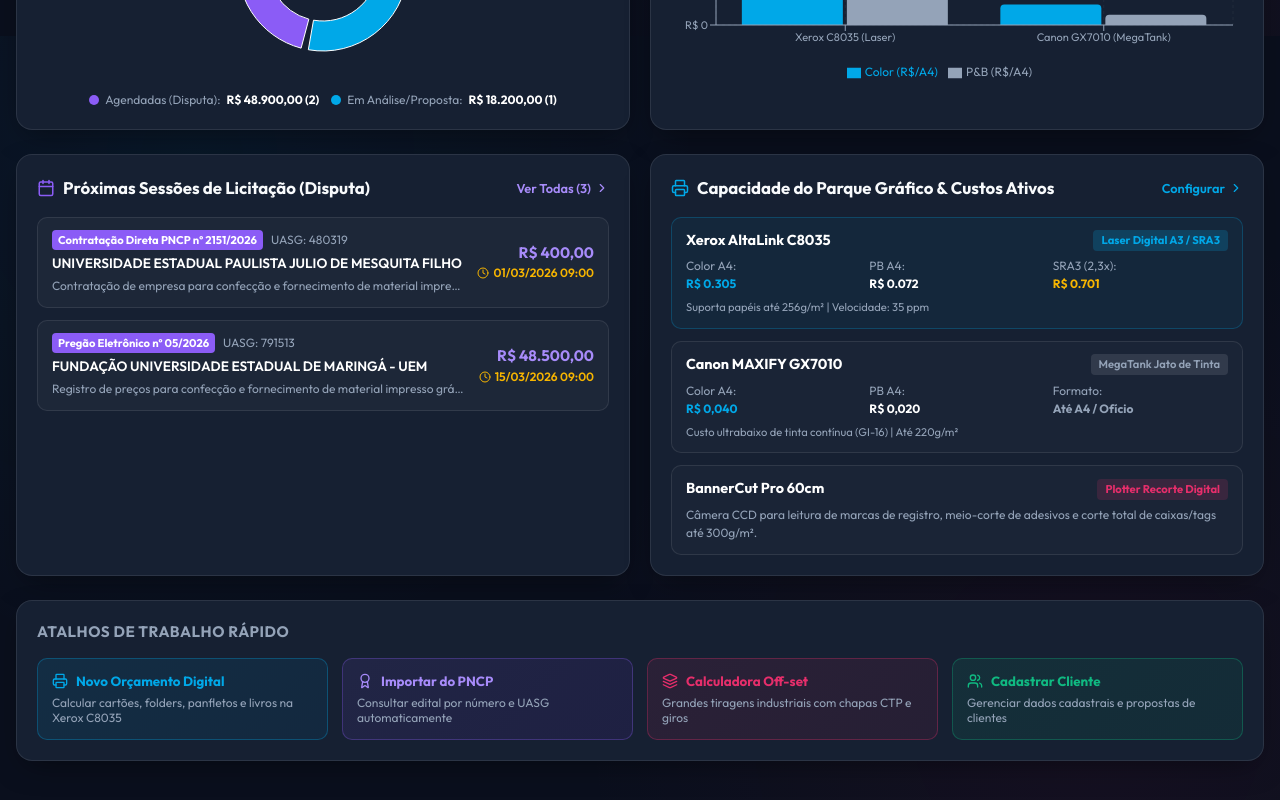
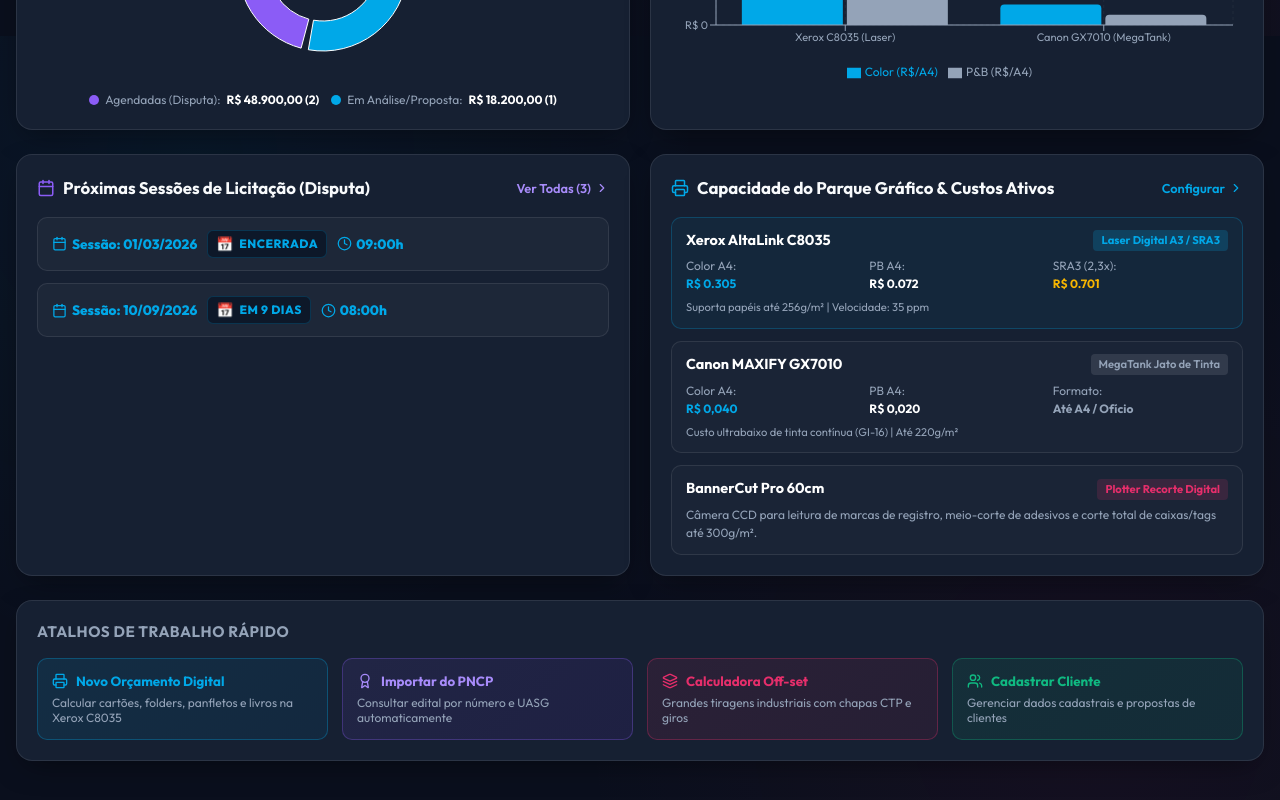
Before and after one commit to Jeferson-Bureau/JetaFlow_Calculadora, a React (Vite) app: page / in a window 1280 px wide. Shown: the part 764-1564 px from the top of the page. Built offline with nearby package versions, Linux system fonts and the light colour scheme.

Commit message:
feat: implement main application entry point with integrated calculator, data management, and state persistence systems

```diff
--- a/src/App.jsx
+++ b/src/App.jsx
@@ -171,8 +171,10 @@
     const saved = localStorage.getItem('jetaflow_biddings_v2');
     if (saved) {
       try {
-        const parsed = JSON.parse(saved);
-        if (Array.isArray(parsed)) return parsed;
+        let parsed = JSON.parse(saved);
+        if (Array.isArray(parsed) && parsed.length > 0) {
+          return parsed;
+        }
       } catch (e) {
         console.error(e);
       }
--- a/src/components/DashboardOverview.jsx
+++ b/src/components/DashboardOverview.jsx
@@ -162,7 +162,7 @@
     <div style={{ display: 'flex', flexDirection: 'column', gap: '24px' }}>
 
       {/* Banner de Boas-Vindas / Hero do Dashboard */}
-      <div className="glass-card" style={{
+      <div className="glass-card animate-fade-in" style={{
         padding: '24px',
         background: 'linear-gradient(135deg, rgba(23, 53, 91, 0.85) 0%, rgba(13, 21, 37, 0.95) 100%)',
         border: '1px solid rgba(0, 168, 232, 0.3)',
@@ -227,7 +227,7 @@
       <div style={{ display: 'grid', gridTemplateColumns: 'repeat(auto-fit, minmax(240px, 1fr))', gap: '16px' }}>
 
         {/* KPI 1: Licitações em Disputa / Agendadas */}
-        <div className="glass-card" style={{ padding: '20px', cursor: 'pointer', transition: 'transform 0.2s ease' }} onClick={() => setActiveTab('biddings')}>
+        <div className="glass-card hover-scale animate-fade-in" style={{ padding: '20px', cursor: 'pointer', transition: 'transform 0.2s ease', animationDelay: '0.1s' }} onClick={() => setActiveTab('biddings')}>
           <div style={{ display: 'flex', justifyContent: 'space-between', alignItems: 'flex-start' }}>
             <div>
               <span style={{ fontSize: '0.75rem', fontWeight: 700, color: '#a78bfa', textTransform: 'uppercase' }}>
@@ -248,7 +248,7 @@
         </div>
 
         {/* KPI 2: Total Licitações no Pipeline */}
-        <div className="glass-card" style={{ padding: '20px', cursor: 'pointer' }} onClick={() => setActiveTab('biddings')}>
+        <div className="glass-card hover-scale animate-fade-in" style={{ padding: '20px', cursor: 'pointer', animationDelay: '0.2s' }} onClick={() => setActiveTab('biddings')}>
           <div style={{ display: 'flex', justifyContent: 'space-between', alignItems: 'flex-start' }}>
             <div>
               <span style={{ fontSize: '0.75rem', fontWeight: 700, color: 'var(--brand-cyan)', textTransform: 'uppercase' }}>
@@ -269,7 +269,7 @@
         </div>
 
         {/* KPI 3: Clientes Cadastrados (CRM) */}
-        <div className="glass-card" style={{ padding: '20px', cursor: 'pointer' }} onClick={() => setActiveTab('clients')}>
+        <div className="glass-card hover-scale animate-fade-in" style={{ padding: '20px', cursor: 'pointer', animationDelay: '0.3s' }} onClick={() => setActiveTab('clients')}>
           <div style={{ display: 'flex', justifyContent: 'space-between', alignItems: 'flex-start' }}>
             <div>
               <span style={{ fontSize: '0.75rem', fontWeight: 700, color: 'var(--success)', textTransform: 'uppercase' }}>
@@ -290,7 +290,7 @@
         </div>
 
         {/* KPI 4: Fornecedores & Catálogo de Papéis */}
-        <div className="glass-card" style={{ padding: '20px', cursor: 'pointer' }} onClick={() => setActiveTab('suppliers')}>
+        <div className="glass-card hover-scale animate-fade-in" style={{ padding: '20px', cursor: 'pointer', animationDelay: '0.4s' }} onClick={() => setActiveTab('suppliers')}>
           <div style={{ display: 'flex', justifyContent: 'space-between', alignItems: 'flex-start' }}>
             <div>
               <span style={{ fontSize: '0.75rem', fontWeight: 700, color: 'var(--brand-yellow)', textTransform: 'uppercase' }}>
@@ -316,7 +316,7 @@
       <div style={{ display: 'grid', gridTemplateColumns: 'repeat(auto-fit, minmax(360px, 1fr))', gap: '20px' }}>
 
         {/* Gráfico 1: Pipeline de Licitações por Estágio (Rosca/Pie) */}
-        <div className="glass-card" style={{ padding: '20px', display: 'flex', flexDirection: 'column' }}>
+        <div className="glass-card animate-fade-in hover-scale" style={{ padding: '20px', display: 'flex', flexDirection: 'column', animationDelay: '0.5s' }}>
           <div style={{ display: 'flex', alignItems: 'center', justifyContent: 'space-between', marginBottom: '12px' }}>
             <h3 style={{ fontSize: '1.05rem', fontWeight: 700, margin: 0, display: 'flex', alignItems: 'center', gap: '8px' }}>
               <PieIcon size={18} color="#8b5cf6" />
@@ -359,7 +359,7 @@
         </div>
 
         {/* Gráfico 2: Comparativo Custo de Impressão por Máquina (Bar) */}
-        <div className="glass-card" style={{ padding: '20px', display: 'flex', flexDirection: 'column' }}>
+        <div className="glass-card animate-fade-in hover-scale" style={{ padding: '20px', display: 'flex', flexDirection: 'column', animationDelay: '0.6s' }}>
           <div style={{ display: 'flex', alignItems: 'center', justifyContent: 'space-between', marginBottom: '12px' }}>
             <h3 style={{ fontSize: '1.05rem', fontWeight: 700, margin: 0, display: 'flex', alignItems: 'center', gap: '8px' }}>
               <BarChart2 size={18} color="var(--brand-cyan)" />
@@ -390,7 +390,7 @@
       <div style={{ display: 'grid', gridTemplateColumns: 'repeat(auto-fit, minmax(360px, 1fr))', gap: '20px' }}>
 
         {/* Lado Esquerdo: Agenda de Licitações Críticas */}
-        <div className="glass-card" style={{ padding: '20px' }}>
+        <div className="glass-card animate-fade-in" style={{ padding: '20px', animationDelay: '0.7s' }}>
           <div style={{ display: 'flex', alignItems: 'center', justifyContent: 'space-between', marginBottom: '16px' }}>
             <h3 style={{ fontSize: '1.05rem', fontWeight: 700, margin: 0, display: 'flex', alignItems: 'center', gap: '8px' }}>
               <Calendar size={18} color="#8b5cf6" />
@@ -422,6 +422,20 @@
             <div style={{ display: 'flex', flexDirection: 'column', gap: '12px' }}>
               {biddingStats.proximas.map((lic) => {
                 const isUrgent = lic.sessionDate === new Date().toISOString().split('T')[0];
+                const daysLeft = lic.sessionDate ? (() => {
+                  const targetDate = new Date(lic.sessionDate + 'T00:00:00');
+                  const today = new Date();
+                  today.setHours(0, 0, 0, 0);
+                  const diffTime = targetDate - today;
+                  return Math.ceil(diffTime / (1000 * 60 * 60 * 24));
+                })() : null;
+
+                const daysBadgeText = daysLeft === null ? '' :
+                                      daysLeft < 0 ? 'ENCERRADA' :
+                                      daysLeft === 0 ? 'HOJE' :
+                                      daysLeft === 1 ? 'AMANHÃ' :
+                                      `EM ${daysLeft} DIAS`;
+
                 return (
                   <div
                     key={lic.id}
@@ -432,42 +446,36 @@
                       padding: '12px 14px',
                       display: 'flex',
                       alignItems: 'center',
-                      justifyContent: 'space-between',
-                      gap: '12px'
+                      gap: '10px',
+                      fontSize: '0.85rem',
+                      fontWeight: 800,
+                      color: 'var(--brand-cyan)',
+                      flexWrap: 'wrap'
                     }}
                   >
-                    <div style={{ display: 'flex', flexDirection: 'column', gap: '3px', flex: 1, minWidth: 0 }}>
-                      <div style={{ display: 'flex', alignItems: 'center', gap: '8px' }}>
-                        <span style={{
-                          background: '#8b5cf6',
-                          color: '#ffffff',
-                          fontSize: '0.7rem',
-                          fontWeight: 700,
-                          padding: '2px 6px',
-                          borderRadius: '4px'
-                        }}>
-                          {lic.biddingNumber || lic.code}
-                        </span>
-                        <span style={{ fontSize: '0.75rem', color: 'var(--text-muted)' }}>
-                          UASG: {lic.uasg || 'S/N'}
-                        </span>
-                      </div>
-                      <div style={{ fontSize: '0.85rem', fontWeight: 600, color: '#ffffff', whiteSpace: 'nowrap', overflow: 'hidden', textOverflow: 'ellipsis' }}>
-                        {lic.agency}
-                      </div>
-                      <div style={{ fontSize: '0.75rem', color: 'var(--text-muted)', whiteSpace: 'nowrap', overflow: 'hidden', textOverflow: 'ellipsis' }}>
-                        {lic.objectDescription}
-                      </div>
+                    <div style={{ display: 'flex', alignItems: 'center', gap: '5px' }}>
+                      <Calendar size={15} color="var(--brand-cyan)" />
+                      Sessão: {lic.sessionDate ? lic.sessionDate.split('-').reverse().join('/') : '--/--/----'}
                     </div>
 
-                    <div style={{ textAlign: 'right', flexShrink: 0 }}>
-                      <div style={{ fontSize: '0.95rem', fontWeight: 700, color: '#a78bfa' }}>
-                        {formatCurrency(lic.totalValue)}
+                    {daysBadgeText && (
+                      <div style={{
+                        background: '#0d1829',
+                        padding: '3px 8px',
+                        borderRadius: '6px',
+                        display: 'flex',
+                        alignItems: 'center',
+                        gap: '6px',
+                        border: '1px solid rgba(0, 168, 232, 0.2)'
+                      }}>
+                        <span>📅</span>
+                        <span style={{ fontSize: '0.75rem', letterSpacing: '0.5px' }}>{daysBadgeText}</span>
                       </div>
-                      <div style={{ fontSize: '0.75rem', color: isUrgent ? 'var(--danger)' : 'var(--brand-yellow)', fontWeight: 600, display: 'flex', alignItems: 'center', justifyContent: 'flex-end', gap: '4px' }}>
-                        <Clock size={12} />
-                        {lic.sessionDate ? lic.sessionDate.split('-').reverse().join('/') : '--/--/----'} {lic.sessionTime || '09:00'}
-                      </div>
+                    )}
+
+                    <div style={{ display: 'flex', alignItems: 'center', gap: '4px' }}>
+                      <Clock size={15} color="var(--brand-cyan)" />
+                      {lic.sessionTime || '09:00'}h
                     </div>
                   </div>
                 );
@@ -477,7 +485,7 @@
         </div>
 
         {/* Lado Direito: Parque de Máquinas & Tarifas de Produção */}
-        <div className="glass-card" style={{ padding: '20px' }}>
+        <div className="glass-card animate-fade-in" style={{ padding: '20px', animationDelay: '0.8s' }}>
           <div style={{ display: 'flex', alignItems: 'center', justifyContent: 'space-between', marginBottom: '16px' }}>
             <h3 style={{ fontSize: '1.05rem', fontWeight: 700, margin: 0, display: 'flex', alignItems: 'center', gap: '8px' }}>
               <Printer size={18} color="var(--brand-cyan)" />
@@ -576,7 +584,7 @@
       </div>
 
       {/* Acesso Rápido às Rotinas da Gráfica */}
-      <div className="glass-card" style={{ padding: '20px' }}>
+      <div className="glass-card animate-fade-in" style={{ padding: '20px', animationDelay: '0.9s' }}>
         <h4 style={{ fontSize: '0.95rem', fontWeight: 700, marginBottom: '14px', color: 'var(--text-muted)', textTransform: 'uppercase', letterSpacing: '0.5px' }}>
           Atalhos de Trabalho Rápido
         </h4>
@@ -594,8 +602,12 @@
               cursor: 'pointer',
               display: 'flex',
               flexDirection: 'column',
-              gap: '6px'
+              gap: '6px',
+              transition: 'all 0.2s ease',
+              transform: 'scale(1)',
             }}
+            onMouseEnter={(e) => { e.currentTarget.style.transform = 'scale(1.05)'; e.currentTarget.style.boxShadow = '0 10px 20px -5px rgba(0, 168, 232, 0.3)'; }}
+            onMouseLeave={(e) => { e.currentTarget.style.transform = 'scale(1)'; e.currentTarget.style.boxShadow = 'none'; }}
           >
             <div style={{ display: 'flex', alignItems: 'center', gap: '8px', fontWeight: 700, color: 'var(--brand-cyan)' }}>
               <Printer size={16} /> Novo Orçamento Digital
--- a/src/data/initialData.js
+++ b/src/data/initialData.js
@@ -522,8 +522,8 @@
     objectDescription: 'Registro de preços para confecção e fornecimento de material impresso gráfico (Agendas Institucionais, Cartilhas, Guias Acadêmicos A5 e Envelopes de Provas).',
     catser: '18244 - SERVIÇOS DE IMPRESSÃO GRÁFICA',
     totalValue: 48500.00,
-    sessionDate: '2026-03-15',
-    sessionTime: '09:00',
+    sessionDate: '2026-09-10',
+    sessionTime: '08:00',
     modality: 'Pregão Eletrônico',
     platform: 'Compras.gov.br (Comprasnet)',
     deliveryAddress: 'Almoxarifado Central UEM - Av. Colombo, 5790, Bloco M02 - Maringá/PR',
@@ -541,8 +541,8 @@
     objectDescription: 'Contratação de empresa especializada para impressão de Blocos de Aritmética, Blocos de Notificação de Saúde e Panfletos Informativos Dengue.',
     catser: '24180 - CONFECÇÃO DE IMPRESSOS EM GERAL',
     totalValue: 18200.00,
-    sessionDate: '2026-03-05',
-    sessionTime: '14:30',
+    sessionDate: '2026-09-15',
+    sessionTime: '08:00',
     modality: 'Dispensa de Licitação',
     platform: 'BLL Compras',
     deliveryAddress: 'Secretaria Municipal de Saúde - Av. Brasil, 120 - Peabiru/PR',
--- a/src/index.css
+++ b/src/index.css
@@ -147,3 +147,24 @@
 .print-only {
   display: none;
 }
+
+/* Animations & Premium Effects */
+@keyframes fadeInUp {
+  from { opacity: 0; transform: translateY(20px); }
+  to { opacity: 1; transform: translateY(0); }
+}
+
+.animate-fade-in {
+  animation: fadeInUp 0.6s cubic-bezier(0.16, 1, 0.3, 1) forwards;
+  opacity: 0;
+}
+
+.hover-scale {
+  transition: transform 0.3s cubic-bezier(0.34, 1.56, 0.64, 1), box-shadow 0.3s ease, border-color 0.3s ease;
+}
+
+.hover-scale:hover {
+  transform: translateY(-4px) scale(1.02);
+  box-shadow: 0 15px 35px -10px rgba(0, 168, 232, 0.3);
+  border-color: var(--brand-cyan);
+}
```
